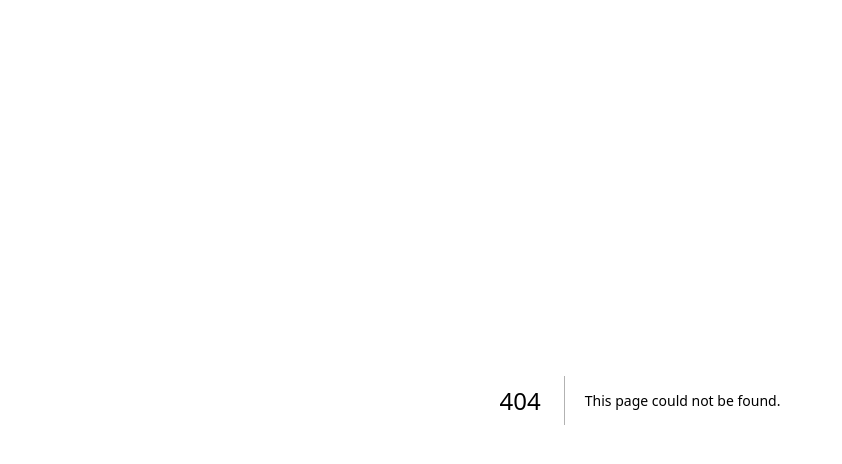
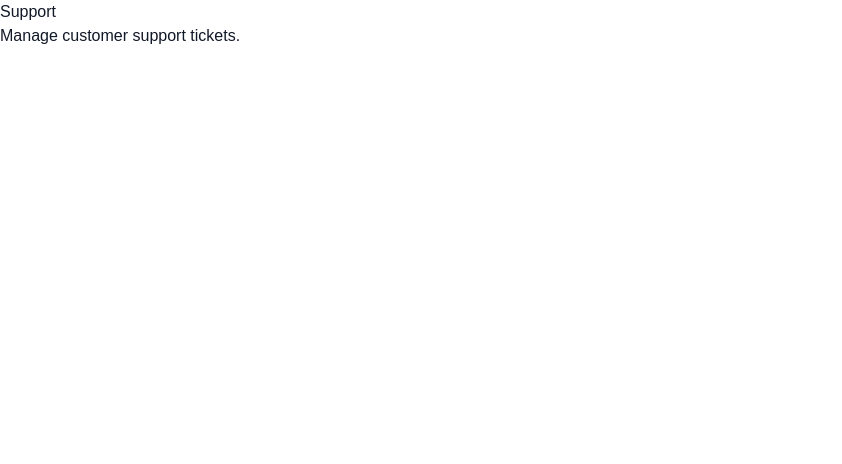
Before and after one commit to pra-y104/promvanta, a Next.js app: page /admin/support in a window 1280 px wide. Before the commit this address had no page. Shown: the top 464 px of the page, without its empty margins (0-842 px from the left). Built offline with nearby package versions, Linux system fonts and the light colour scheme.

Commit message:
Create page.tsx

```diff
--- /dev/null
+++ b/app/admin/support/page.tsx
@@ -0,0 +1,8 @@
+export default function AdminSupportPage() {
+  return (
+    <main>
+      <h1>Support</h1>
+      <p>Manage customer support tickets.</p>
+    </main>
+  );
+}
```
